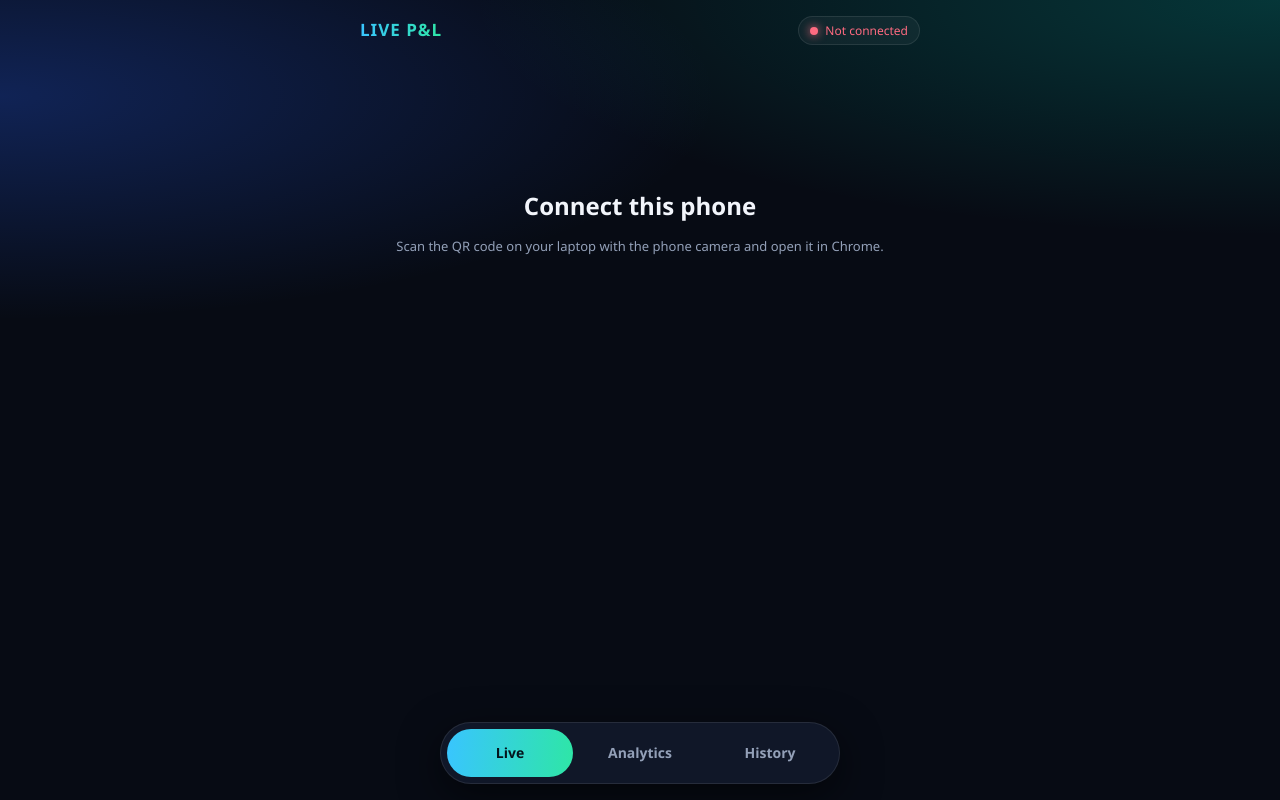
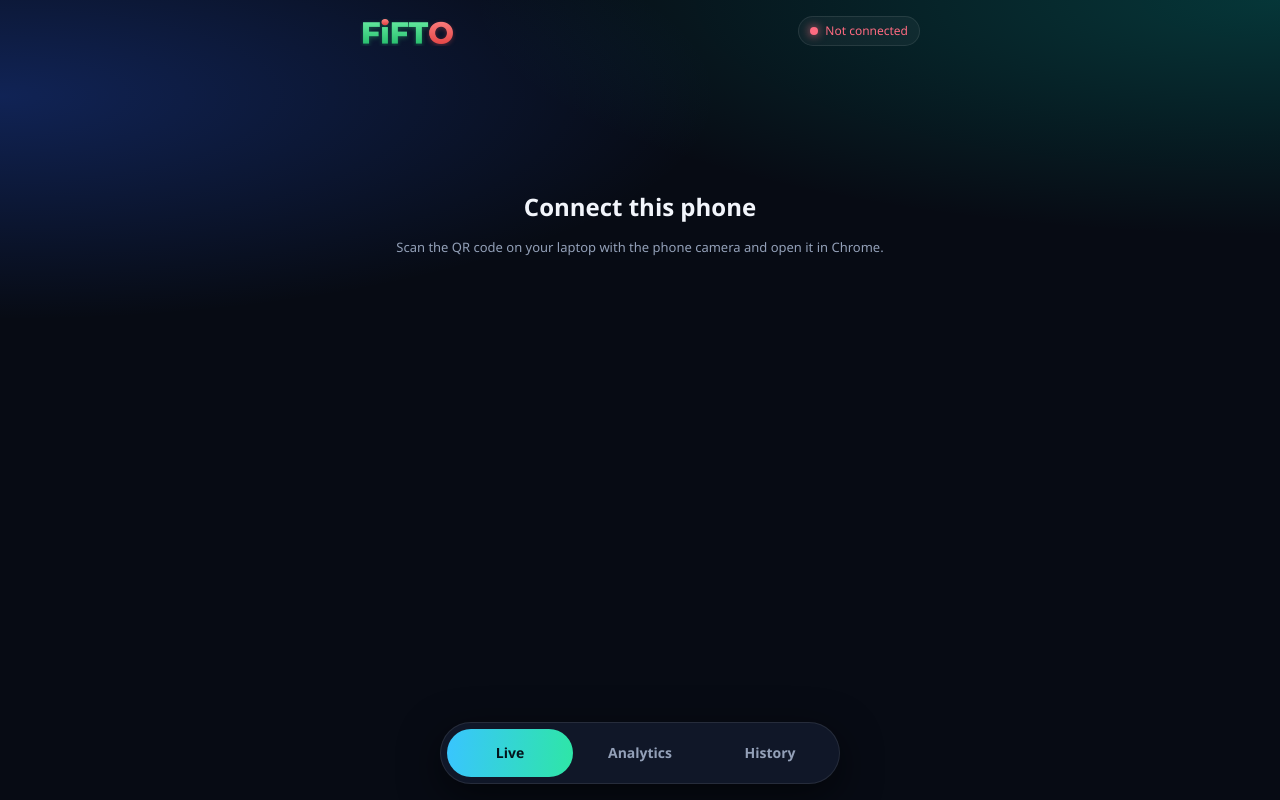
Before and after one commit to harikriz97/live-pnl, a plain HTML site: page index.html in a window 1280 px wide. Drawn offline with Linux system fonts and the light colour scheme.

Commit message:
Add logo
Co-Authored-By: Claude Opus 5.5 <noreply@anthropic.com>

```diff
--- a/app.css
+++ b/app.css
@@ -34,4 +34,4 @@ nav{position:fixed;left:50%;transform:translateX(-50%);bottom:calc(16px + env(sa
 nav button{flex:1;min-height:48px;border:0;background:none;color:var(--m);font:inherit;font-weight:650;font-size:14px;border-radius:99px}nav .on{color:#04141c;background:linear-gradient(95deg,var(--a),var(--g))}
 button:focus-visible{outline:2px solid var(--a);outline-offset:2px}
 .st.off i{background:var(--m);box-shadow:none;animation:none}
-.conn{max-width:560px;margin:18vh auto 0;text-align:center}.conn h2{margin:0 0 8px;font-size:24px}
+.logo{height:30px;width:auto;display:block}.conn{max-width:560px;margin:18vh auto 0;text-align:center}.conn h2{margin:0 0 8px;font-size:24px}
--- a/index.html
+++ b/index.html
@@ -2,7 +2,7 @@
 <html lang="en"><head><meta charset="utf-8"><title>Live P&amp;L</title><meta name="viewport" content="width=device-width, initial-scale=1, viewport-fit=cover">
 <meta name="robots" content="noindex"><meta name="referrer" content="no-referrer"><meta name="theme-color" content="#070b14">
 <meta http-equiv="Content-Security-Policy" content="default-src 'none'; script-src 'self'; style-src 'self' 'unsafe-inline'; img-src 'self'; manifest-src 'self'; worker-src 'self'; connect-src 'self' https://script.google.com https://script.googleusercontent.com; base-uri 'none'; form-action 'none'">
-<link rel="manifest" href="manifest.webmanifest"><link rel="icon" href="icon-192.png"><link rel="apple-touch-icon" href="icon-192.png"><link rel="stylesheet" href="app.css"></head><body>
-<div id="top"><span class="logo">LIVE P&amp;L</span><span id="up" class="st"><i></i><span>Loading…</span></span></div><div id="v"></div>
+<link rel="manifest" href="manifest.webmanifest"><link rel="icon" href="fi-192.png"><link rel="apple-touch-icon" href="fi-192.png"><link rel="stylesheet" href="app.css"></head><body>
+<div id="top"><img class="logo" src="brand.png" alt="Live P&amp;L"><span id="up" class="st"><i></i><span>Loading…</span></span></div><div id="v"></div>
 <nav><button data-t="live" class="on">Live</button><button data-t="stats">Analytics</button><button data-t="hist">History</button></nav>
 <script src="app.js"></script></body></html>
--- a/sw.js
+++ b/sw.js
@@ -1,4 +1,4 @@
-const N = 'v1', F = ['./', 'app.css', 'app.js', 'manifest.webmanifest', 'icon-192.png', 'icon-512.png'];
+const N = 'v2', F = ['./', 'app.css', 'app.js', 'manifest.webmanifest', 'brand.png', 'fi-192.png', 'fi-512.png'];
 self.addEventListener('install', e => e.waitUntil(caches.open(N).then(c => c.addAll(F)).then(() => self.skipWaiting())));
 self.addEventListener('activate', e => e.waitUntil(clients.claim()));
 self.addEventListener('fetch', e => {
```
Also changed, not shown: brand.png (added), fi-192.png (added), fi-512.png (added), fm-192.png (added), fm-512.png (added), icon-192.png (deleted), icon-512.png (deleted), manifest.webmanifest.
